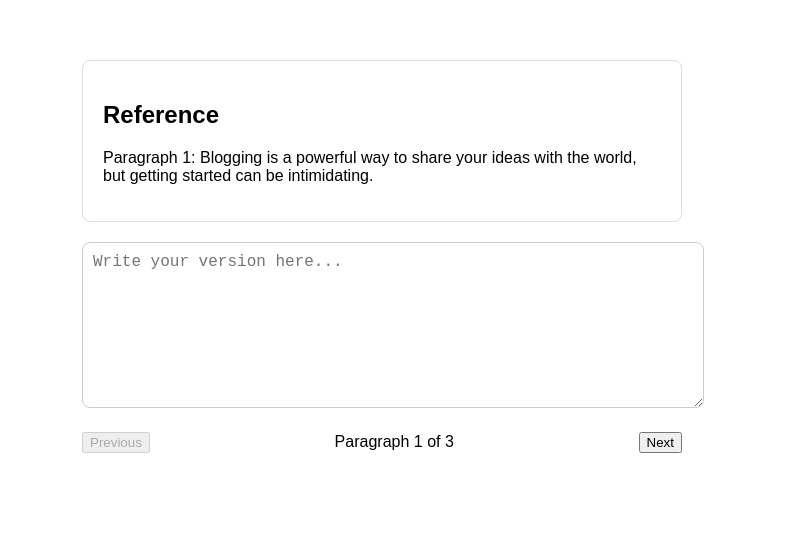
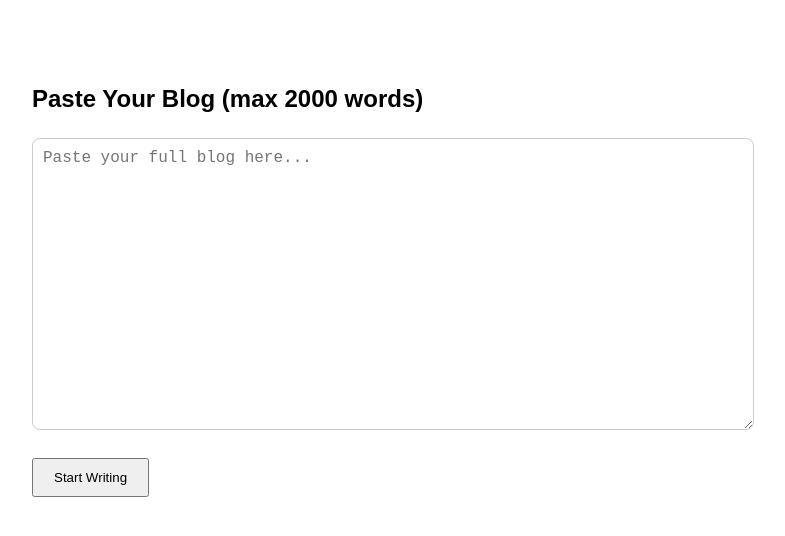
Before and after one commit to AtchayaJayabal/Focused-Paragraph-Writer, a Next.js app: page / in a window 1280 px wide. Shown: the top 536 px of the page, without its empty margins (258-1043 px from the left). Built offline with nearby package versions, Linux system fonts and the light colour scheme.

Commit message:
Added full output pane, formatting, and memory

```diff
--- a/pages/index.js
+++ b/pages/index.js
@@ -1,19 +1,74 @@
-import { useState } from "react";
-
-const paragraphs = [
-  "Paragraph 1: Blogging is a powerful way to share your ideas with the world, but getting started can be intimidating.",
-  "Paragraph 2: One method to ease into writing is to work paragraph by paragraph, focusing only on a small piece at a time.",
-  "Paragraph 3: This approach helps reduce overwhelm and encourages more thoughtful writing."
-];
+import { useState, useEffect } from "react";
+import { saveAs } from "file-saver";
+import { Document, Packer, Paragraph, TextRun } from "docx";
 
 export default function Home() {
+  const [blogText, setBlogText] = useState("");
+  const [paragraphs, setParagraphs] = useState([]);
+  const [responses, setResponses] = useState([]);
   const [index, setIndex] = useState(0);
-  const [responses, setResponses] = useState(Array(paragraphs.length).fill(""));
+  const [started, setStarted] = useState(false);
+  const [fullOutput, setFullOutput] = useState([]);
+
+  const handleStart = () => {
+    const words = blogText.trim().split(/\s+/);
+    if (words.length > 2000) {
+      alert("Please limit your input to 2000 words.");
+      return;
+    }
+
+    const splitParas = blogText
+      .split(/\n\s*\n/)
+      .map(p => p.trim())
+      .filter(p => p.length > 0);
+
+    setParagraphs(splitParas);
+    setResponses(Array(splitParas.length).fill(""));
+    setFullOutput(Array(splitParas.length).fill(""));
+    setStarted(true);
+  };
 
   const handleChange = (e) => {
     const updated = [...responses];
     updated[index] = e.target.value;
     setResponses(updated);
+  };
+
+  const copyToClipboard = () => {
+    const text = responses[index] || "";
+    navigator.clipboard.writeText(text);
+    alert("Copied current paragraph!");
+
+    const updatedOutput = [...fullOutput];
+    updatedOutput[index] = text;
+    setFullOutput(updatedOutput);
+  };
+
+  const copyAllToClipboard = () => {
+    const full = fullOutput.filter(r => r.trim() !== "").join("\n\n");
+    navigator.clipboard.writeText(full);
+    alert("Entire blog copied!");
+  };
+
+  const downloadAsTxt = () => {
+    const full = fullOutput.filter(r => r.trim() !== "").join("\n\n");
+    const blob = new Blob([full], { type: "text/plain;charset=utf-8" });
+    saveAs(blob, "my_rewritten_blog.txt");
+  };
+
+  const downloadAsDocx = async () => {
+    const doc = new Document({
+      sections: [
+        {
+          children: fullOutput
+            .filter(r => r.trim() !== "")
+            .map(p => new Paragraph(p)),
+        },
+      ],
+    });
+
+    const blob = await Packer.toBlob(doc);
+    saveAs(blob, "my_rewritten_blog.docx");
   };
 
   const nextParagraph = () => {
@@ -24,11 +79,35 @@ export default function Home() {
     if (index > 0) setIndex(index - 1);
   };
 
+  const sharedStyles = {
+    fontFamily: "Arial, sans-serif",
+    lineHeight: "1.6",
+  };
+
+  if (!started) {
+    return (
+      <div style={{ ...sharedStyles, maxWidth: "700px", margin: "40px auto", padding: "20px" }}>
+        <h2>Paste Your Blog (max 2000 words)</h2>
+        <textarea
+          rows={15}
+          value={blogText}
+          onChange={(e) => setBlogText(e.target.value)}
+          placeholder="Paste your full blog here..."
+          style={{ width: "100%", padding: "10px", fontSize: "16px", borderRadius: "8px", border: "1px solid #ccc" }}
+        />
+        <button onClick={handleStart} style={{ marginTop: "20px", padding: "10px 20px" }}>Start Writing</button>
+      </div>
+    );
+  }
+
   return (
-    <div style={{ maxWidth: "600px", margin: "40px auto", padding: "20px", fontFamily: "sans-serif" }}>
+    <div style={{ ...sharedStyles, maxWidth: "800px", margin: "40px auto", padding: "20px" }}>
       <div style={{ border: "1px solid #ddd", padding: "20px", borderRadius: "8px", marginBottom: "20px" }}>
-        <h2>Reference</h2>
-        <p>{paragraphs[index]}</p>
+        <h3>Reference Paragraph</h3>
+        <div
+          dangerouslySetInnerHTML={{ __html: paragraphs[index].replace(/\n/g, "<br/>") }}
+          style={{ whiteSpace: "pre-wrap" }}
+        />
       </div>
 
       <textarea
@@ -36,13 +115,39 @@ export default function Home() {
         value={responses[index]}
         onChange={handleChange}
         placeholder="Write your version here..."
-        style={{ width: "100%", padding: "10px", fontSize: "16px", borderRadius: "8px", border: "1px solid #ccc" }}
+        style={{ ...sharedStyles, width: "100%", padding: "10px", fontSize: "16px", borderRadius: "8px", border: "1px solid #ccc" }}
       />
 
-      <div style={{ marginTop: "20px", display: "flex", justifyContent: "space-between", alignItems: "center" }}>
-        <button onClick={prevParagraph} disabled={index === 0}>Previous</button>
+      <div style={{ marginTop: "10px", display: "flex", justifyContent: "space-between", alignItems: "center" }}>
+        <button onClick={prevParagraph} disabled={index === 0}>← Previous</button>
         <span>Paragraph {index + 1} of {paragraphs.length}</span>
-        <button onClick={nextParagraph} disabled={index === paragraphs.length - 1}>Next</button>
+        <button onClick={nextParagraph} disabled={index === paragraphs.length - 1}>Next →</button>
+      </div>
+
+      <button onClick={copyToClipboard} style={{ marginTop: "20px", padding: "10px 20px" }}>
+        📋 Copy My Version
+      </button>
+
+      <div style={{ marginTop: "40px" }}>
+        <h4>🧾 Full Rewritten Blog</h4>
+        <div
+          style={{
+            border: "1px solid #ddd",
+            padding: "20px",
+            borderRadius: "8px",
+            backgroundColor: "#fafafa",
+            minHeight: "150px",
+            whiteSpace: "pre-wrap",
+          }}
+        >
+          {fullOutput.filter(p => p.trim()).join("\n\n") || <i>No content yet.</i>}
+        </div>
+
+        <div style={{ marginTop: "20px" }}>
+          <button onClick={copyAllToClipboard} style={{ marginRight: "10px" }}>📄 Copy Entire Blog</button>
+          <button onClick={downloadAsTxt} style={{ marginRight: "10px" }}>⬇️ Download as .txt</button>
+          <button onClick={downloadAsDocx}>⬇️ Download as .docx</button>
+        </div>
       </div>
     </div>
   );
```
